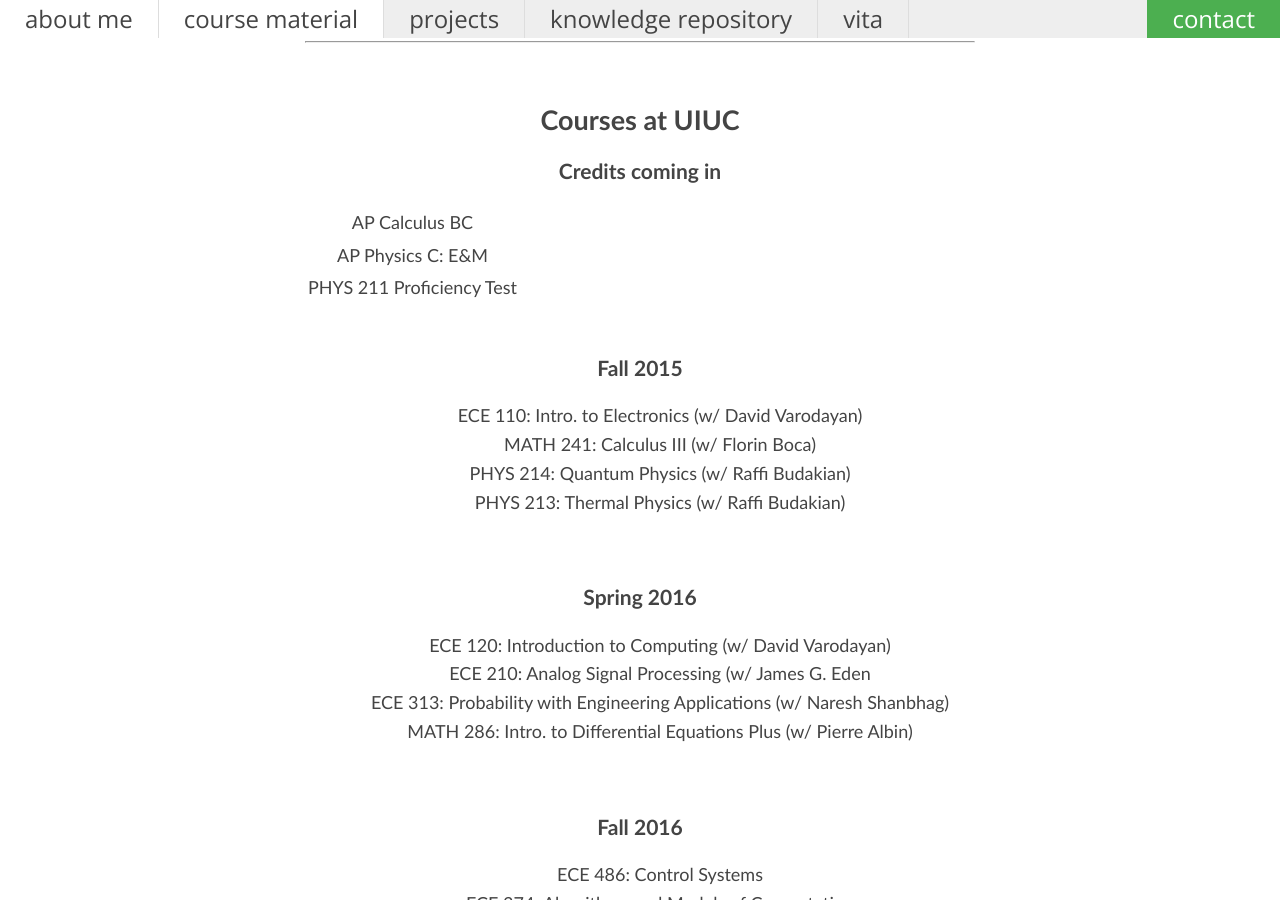
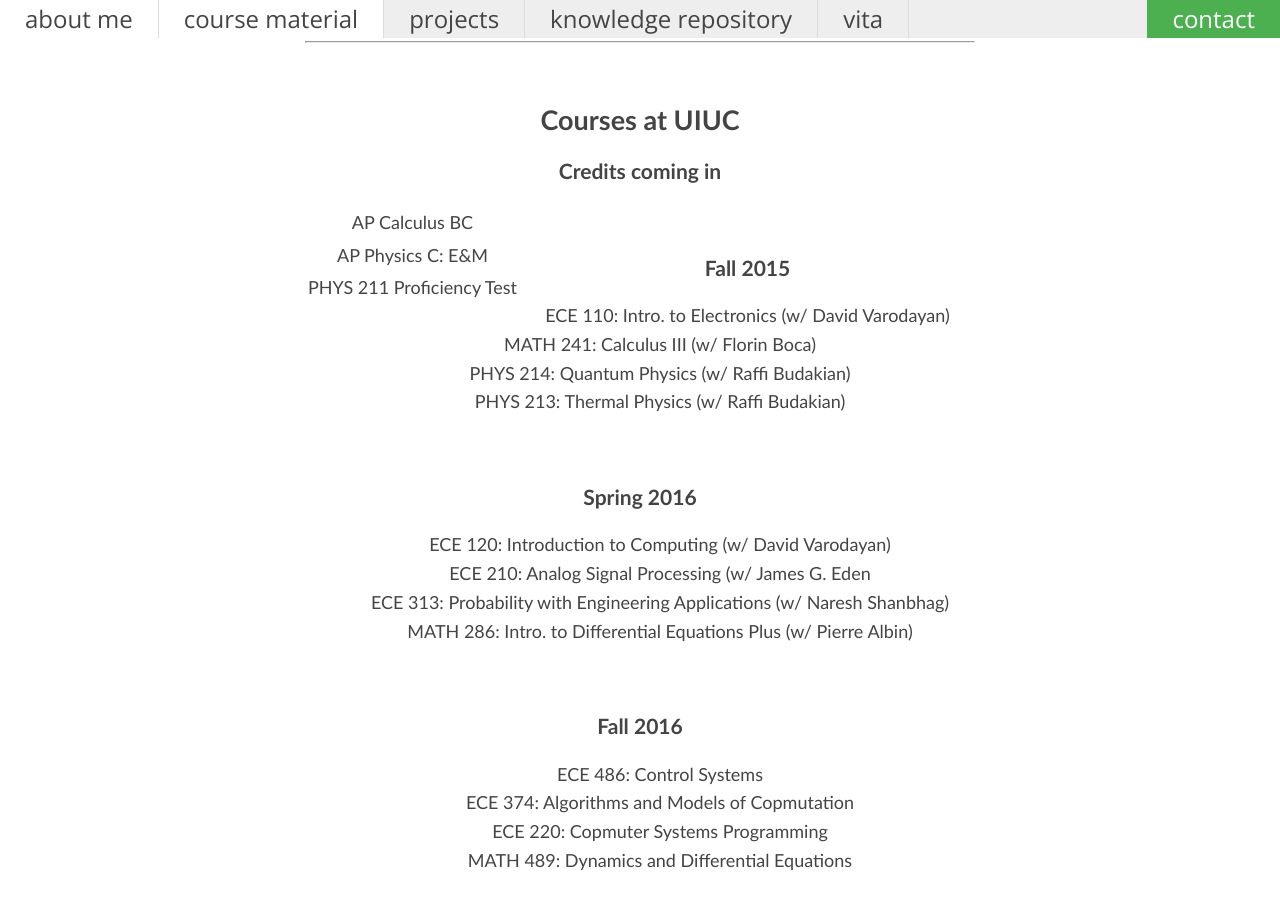
Before and after one commit to akashdeepdeb/akash.github.io, a Jekyll site: the page built from course_material/index.html, in a window 1280 px wide and 900 px high, scrolled down 578 px. Built offline with Jekyll 4.4.1, drawn with Linux system fonts in a browser that asks for light colours.

Commit message:
Update index.html

```diff
--- a/course_material/index.html
+++ b/course_material/index.html
@@ -30,7 +30,7 @@
 <h3>
   Credits coming in
 </h3>
-<table>
+<table align = "left">
   <tr><td><a href = "/MATH231">AP Calculus BC</a></td></tr>
   <tr><td><a href = "/PHYS212">AP Physics C: E&M</a></td></tr>
   <tr><td><a href = "/PHYS211">PHYS 211 Proficiency Test</a></td></tr>
```
